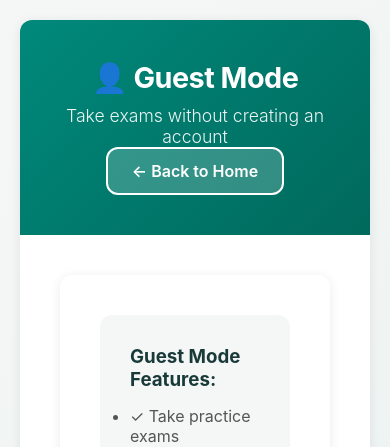
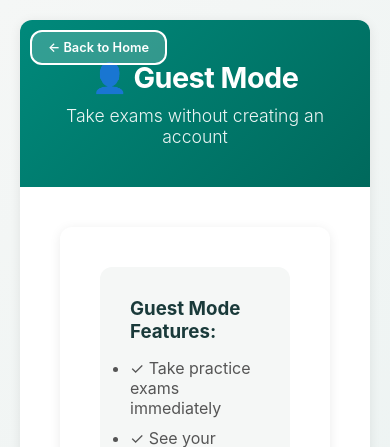
Before and after one commit to spli5nabeel/thethinkingmind, a PHP site: page /guest.php in a window 390 px wide. Shown: the top 447 px of the page. Run offline with PHP 8.4, Linux system fonts and the light colour scheme; a user stored in the database is signed in; a stand-in replaces the project's code that opens the database connection.

```diff
--- a/css/style.css
+++ b/css/style.css
@@ -142,6 +142,11 @@ header h1 {
     background: rgba(255, 255, 255, 0.2);
     color: white;
     border: 2px solid white;
+    position: absolute;
+    left: 20px;
+    top: 50px;
+    padding: 10px 20px;
+    font-size: 0.9em;
 }
 
 .btn-back:hover {
@@ -981,6 +986,13 @@ footer {
         font-size: 1.8em;
     }
 
+    .btn-back {
+        left: 10px;
+        top: 10px;
+        padding: 8px 16px;
+        font-size: 0.8em;
+    }
+
     .options-grid {
         grid-template-columns: 1fr;
     }
```
Also changed, not shown: 2 other files.
